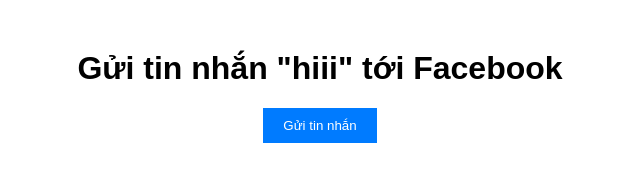
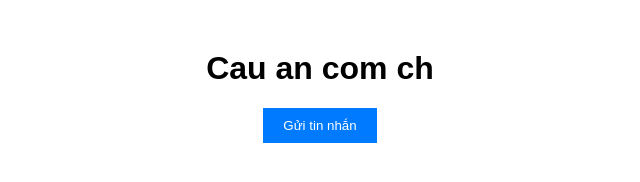
Before and after one commit to ysiduc/ysiducw, a plain HTML site: page index.html in a window 1280 px wide. Shown: the whole page, without its empty margins (320-960 px from the left). Drawn offline with Linux system fonts and the light colour scheme.

Commit message:
index.html

```diff
--- a/index.html
+++ b/index.html
@@ -21,7 +21,7 @@
 </head>
 <body>
     <div class="container">
-        <h1>Gửi tin nhắn "hiii" tới Facebook</h1>
+        <h1>Cau an com ch</h1>
         <button class="btn" onclick="sendMessage()">Gửi tin nhắn</button>
     </div>
     <script>
```
